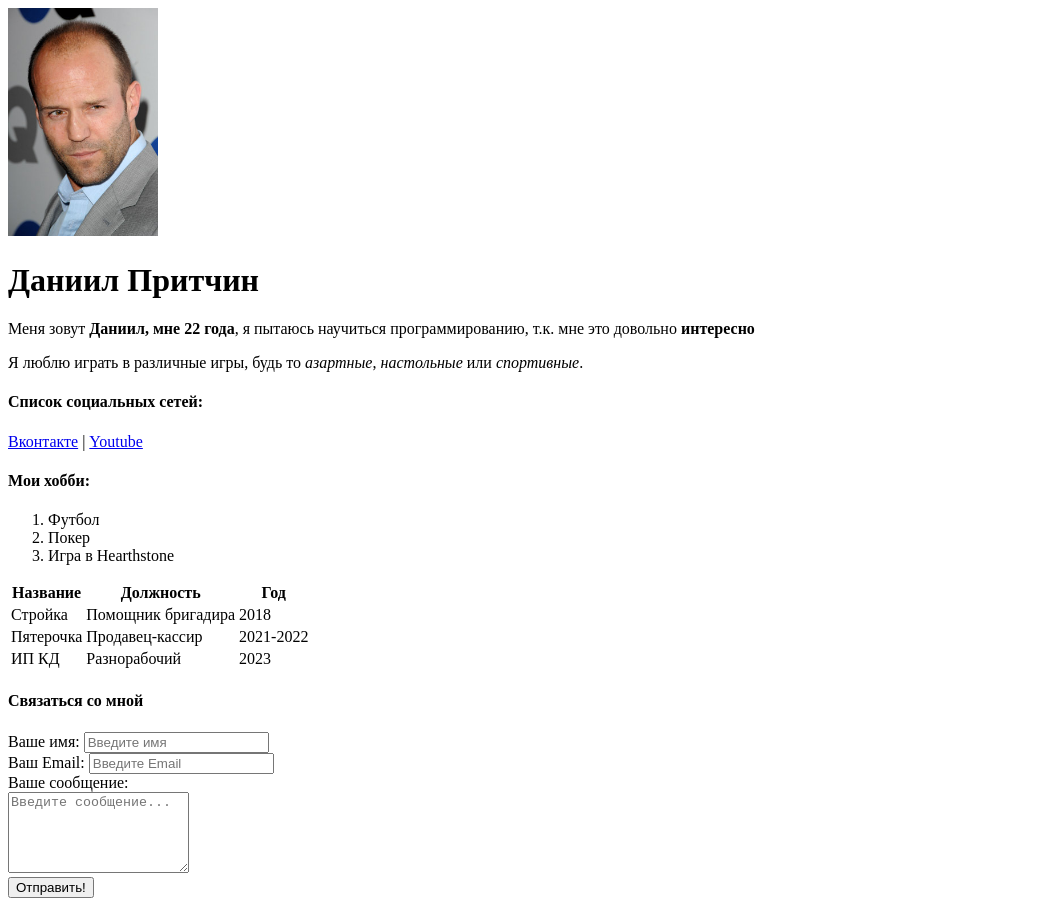
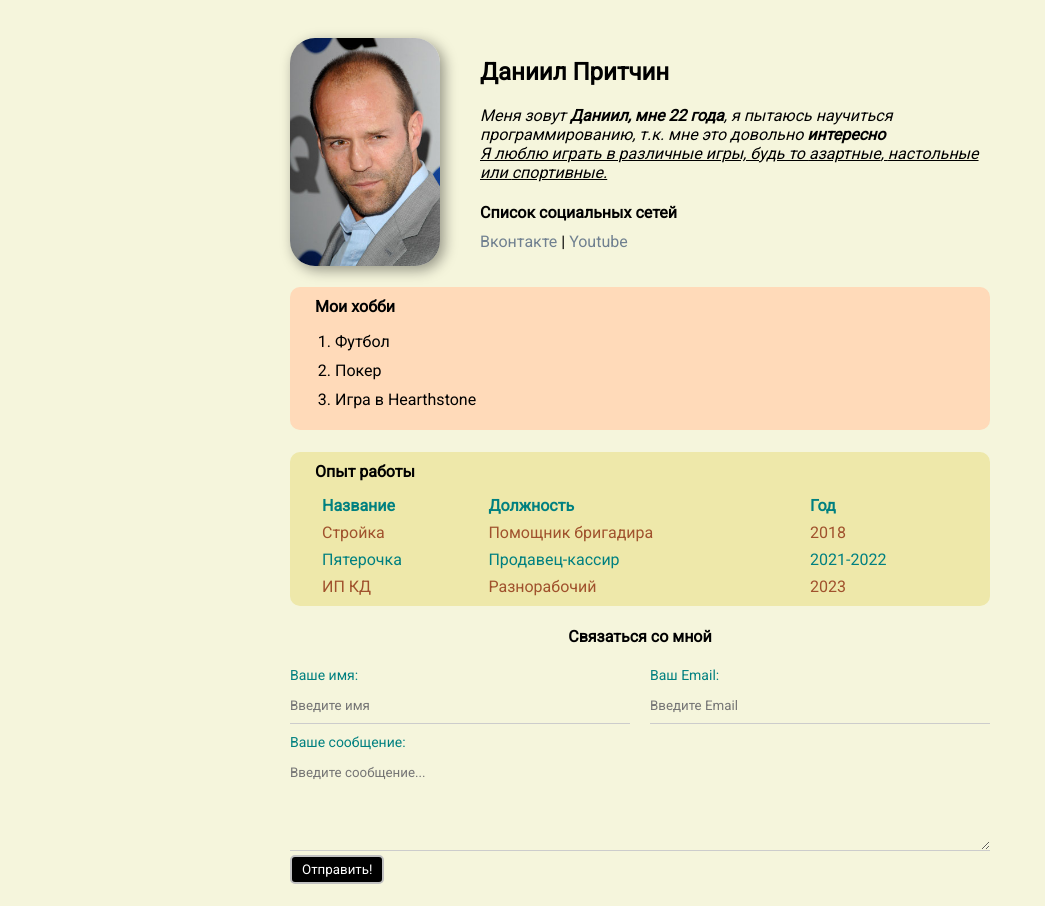
Before and after one commit to falcone322/my_first_resume, a plain HTML site: page index.html in a window 1280 px wide. Shown: the whole page, without its empty margins (0-1045 px from the left). Drawn offline with Linux system fonts and the light colour scheme.

Commit message:
Add styles

```diff
--- a/index.html
+++ b/index.html
@@ -6,31 +6,47 @@
     <meta name="keywords" content="html, course, css">
     <meta name="description" content="Этот текст отображается под основным заголовком">
     <title>Daniil</title>
+    <link rel="stylesheet" href="styles.css">
 </head>
 <body>
-<img src="jason.jpg" width="150" alt="Куда-то пропал">
-    <h1>Даниил Притчин</h1>
+    <div class="container">
+        <div class="info">
+<img src="jason.jpg" alt="Куда-то пропал" class="avatar">
+<div class="info-text">
+    <h2>Даниил Притчин</h2>
+    <div>
     <p>Меня зовут <strong>Даниил, мне 22 года</strong>, я пытаюсь научиться программированию, т.к. мне это довольно <strong>интересно</strong></p>
 
-    <p>Я люблю играть в различные игры, будь то <em>азартные</em>, <em>настольные</em> или <em>спортивные</em>.</p>
-    <h4>Список социальных сетей:</h4>
+    <p class="games">Я люблю играть в различные игры, будь то <em>азартные</em>, <em>настольные</em> или <em>спортивные</em>.</p>
+    </div>
+
+    <div>
+    <h4>Список социальных сетей</h4>
     <a href="https://vk.com/dxlbveb" target="_blank">Вконтакте</a>
     |
     <a href="https://www.youtube.com/channel/UC8Jql8tR5Hn88c6m2hV1IJA" target="_blank">Youtube</a>
-
-    <h4>Мои хобби:</h4>
+    </div>
+    </div>
+    </div>
+    <div class="card hobby">
+    <h4>Мои хобби</h4>
     <ol>
         <li>Футбол</li>
         <li>Покер</li>
         <li>Игра в Hearthstone</li>
+
     </ol>
-    <table>
-        <thead>
-            <th>Название</th>
-            <th>Должность</th>
-            <th>Год</th>
-        </thead>
+    </div>
+    <div class="card work">
+        <h4>Опыт работы</h4>
+    <table class="table">
         <tbody>
+        <tr class="tablehead">
+            <td>Название</td>
+            <td>Должность</td>
+            <td>Год</td>
+        </tr>
+
         <tr>
             <td>Стройка</td>
             <td>Помощник бригадира</td>
@@ -48,25 +64,29 @@
         </tr>
     </tbody>
     </table>
-    <h4>Связаться со мной</h4>
-    <form>
-    <div>
+    </div>
+    <form class="connect">
+        <h4>Связаться со мной</h4>
+        <div class="form-row">
+        <div class="form-group">
+
         <label for="name">Ваше имя:</label>
         <input type="text" id="name" placeholder="Введите имя">
     </div>
 
-    <div>
+    <div class="form-group">
         <label for="Email">Ваш Email:</label>
         <input type="Email" id="Email" placeholder="Введите Email">
     </div>
+    </div>
 
-    <div>
+    <div class="form-group">
         <label for="message">Ваше сообщение:</label>
-        <br>
         <textarea id="message" cols="20" rows="5" placeholder="Введите сообщение..."></textarea>
     </div>
 
-    <button type="submit">Отправить!</button>
+    <button type="submit" class="btn">Отправить!</button>
 </form>
+</div>
 </body>
 </html>
--- /dev/null
+++ b/styles.css
@@ -0,0 +1,203 @@
+@import url('https://fonts.googleapis.com/css2?family=Roboto&display=swap');
+
+
+
+.container {
+    max-width: 700px;
+    margin: auto;
+    padding-top: 30px;
+}
+
+body {
+    /* font-family: "Roboto", sans-serif;
+    font-size: 16px;
+    font-weight: normal; */
+    font: normal 16px "Roboto", sans-serif;
+    background: #F5F5DC;
+}
+
+
+
+.avatar {
+    width: 150px;
+    border-radius: 25px;
+    box-shadow: 4px 4px 14px rgba(0, 0, 0, 0.4)
+}
+
+.card {
+    padding: 0px 25px 5px 25px;
+    margin-bottom: 20px;
+}
+
+.card h4 {
+    margin-bottom: 10px;
+    padding-top: 10px;
+
+}
+
+.info {
+
+    display: flex;
+}
+
+@media (max-width: 620px) {
+    .info {
+        display: block;
+        text-align: center;
+    }
+
+}
+
+.info-text {
+    margin-left: 40px;
+}
+
+
+
+.info-text p {
+    font-style: italic;
+    margin: 0;
+
+}
+
+.info-text h4 {
+    margin-bottom: 10px;
+}
+
+
+
+.work {
+    border-radius: 10px;
+    background: #EEE8AA;
+
+
+}
+
+.games {
+    text-decoration: underline;
+
+}
+
+.hobby {
+
+    border-radius: 10px;
+    background: #FFDAB9;
+}
+
+a {
+    text-decoration: none;
+    color: #708090;
+    transition: all 0.2s;
+}
+
+a:hover {
+    color: darkorange;
+    font-size: 18px;
+    text-decoration: underline;
+}
+
+/* a:visited {
+
+} */
+
+a:active {
+    color: blue;
+    font-style: italic;
+}
+
+.btn {
+    background: black;
+    color: white;
+    border: 2px solid #C0C0C0;
+    border-radius: 5px;
+    padding: 5px 10px;
+    cursor: pointer;
+    font-family: inherit;
+}
+
+.btn:hover {
+    color: darkorange;
+    opacity: 0.9;
+}
+
+.hobby ol {
+    padding: 0 20px;
+}
+.hobby ol li {
+    margin-bottom: 10px;
+}
+
+.tablehead {
+    font-weight: bold;
+}
+
+.table tr:nth-child(even) {
+    color: #A0522D;
+}
+.table tr:nth-child(odd) {
+    color: #008080;
+}
+
+.table {
+    width: 100%;
+}
+
+.table td {
+    padding: 3px 5px;
+}
+
+.table td:hover {
+    background: #98FB98;
+}
+
+.connect h4 {
+    text-align: center;
+}
+
+.form-row {
+    margin-bottom: 10px;
+    display: flex;
+}
+
+.form-row .form-group {
+    /* width: calc(50% - 20px); */
+    /* display: inline-block; */
+    margin-right: 20px;
+    width: 50%;
+}
+
+.form-row .form-group:last-child {
+    margin-right: 0;
+}
+
+.form-group label {
+    display: block;
+    font-size: 14px;
+    color: #008080;
+}
+
+.form-group input, .form-group textarea {
+    width: 100%;
+    box-sizing: border-box;
+    border: none;
+    background: transparent;
+    border-bottom: 1px solid #ccc;
+    color: black;
+    outline: none;
+    padding: 15px 0 10px 0;
+    font-family: inherit;
+
+}
+
+@media (max-width: 620px) {
+    .form-row {
+        display: block;
+
+    }
+
+    .form-row .form-group {
+        width: 100%;
+        margin-right: 0;
+        margin-bottom: 15px;
+    }
+}
```
